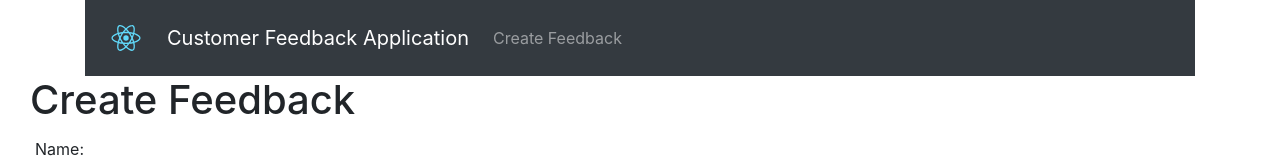
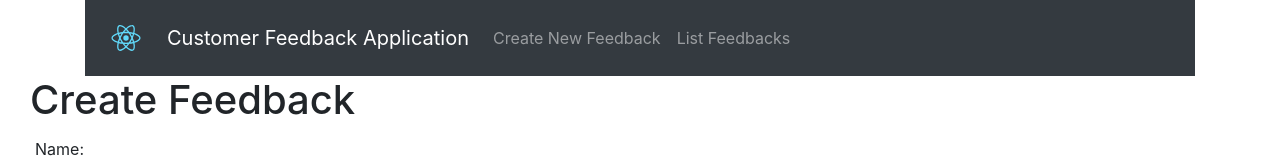
Before and after one commit to cchandan2020/CustFeedback, a React (Create React App) app in the folder client/: page /feedbacks/create in a window 1280 px wide. Shown: the top 160 px of the page. Built offline with nearby package versions, Linux system fonts and the light colour scheme.

Commit message:
Updated React pages mainly

```diff
--- a/client/src/api/index.js
+++ b/client/src/api/index.js
@@ -3,6 +3,7 @@ import axios from 'axios'
 const api = axios.create({
     baseURL: 'http://localhost:3000/api',
 })
+
 
 export const insertFeedback = payload => api.post(`/feedback`, payload)
 export const getAllFeedbacks = () => api.get(`/feedbacks`)
--- a/client/src/components/Links.jsx
+++ b/client/src/components/Links.jsx
@@ -24,8 +24,13 @@ class Links extends Component {
                 <Collapse>
                     <List>
                         <Item>
-                            <Link to="/create" className="nav-link">
-                                Create Feedback
+                            <Link to="/feedbacks/create" className="nav-link">
+                                Create New Feedback
+                            </Link>
+                        </Item>
+                        <Item>
+                            <Link to="/feedbacks/list" className="nav-link">
+                                List Feedbacks
                             </Link>
                         </Item>
                     </List>
--- a/client/src/pages/FeedbackInsert.jsx
+++ b/client/src/pages/FeedbackInsert.jsx
@@ -47,6 +47,11 @@ class FeedbackInsert extends Component {
         this.setState({ name })
     }
 
+    handleChangeInputEmail = async event => {
+        const email = event.target.value
+        this.setState({ email })
+    }
+
     handleChangeInputRating = async event => {
         const rating = event.target.validity.valid
             ? event.target.value
@@ -55,6 +60,10 @@ class FeedbackInsert extends Component {
         this.setState({ rating })
     }
 
+    handleChangeInputComment = async event => {
+        const comment = event.target.value
+        this.setState({ comment })
+    }
     handleChangeInputTime = async event => {
         const time = event.target.value
         this.setState({ time })
@@ -79,6 +88,7 @@ class FeedbackInsert extends Component {
 
     render() {
         const { name, email, rating, comment, time } = this.state
+
         return (
             <Wrapper>
                 <Title>Create Feedback</Title>
@@ -94,7 +104,7 @@ class FeedbackInsert extends Component {
                 <InputText
                     type="email"
                     value={email}
-                    onChange={this.handleChangeInputName}
+                    onChange={this.handleChangeInputEmail}
                 />
                 <Label>Rating: </Label>
                 <InputText
@@ -111,7 +121,7 @@ class FeedbackInsert extends Component {
                 <InputText
                     type="text"
                     value={comment}
-                    onChange={this.handleChangeInputName}
+                    onChange={this.handleChangeInputComment}
                 />
 
                 <Label>Time: </Label>
--- a/client/src/pages/FeedbackList.jsx
+++ b/client/src/pages/FeedbackList.jsx
@@ -12,6 +12,8 @@ import 'react-table-v6/react-table.css'
 const Wrapper = styled.div`
     padding: 0 40px 40px 40px;
 `
+
+
 
 class FeedbackList extends Component {
     constructor(props) {
@@ -36,7 +38,7 @@ class FeedbackList extends Component {
 
     render() {
         const { feedbacks, isLoading } = this.state
-        console.log('TCL: FeedbackList -> render -> movies', feedbacks)
+        console.log('TCL: FeedbackList -> render -> feedbacks', feedbacks)
 
         const columns = [
             {
@@ -67,7 +69,7 @@ class FeedbackList extends Component {
             {
                 Header: 'Time',
                 accessor: 'time',
-                Cell: props => <span>{props.value.join(' / ')}</span>,
+                //Cell: props => <span>{props.value.join(' ./ ')}</span>,
             },
         ]
 
```
Also changed, not shown: 2 other files (tests, documents, lock files or other folders).
